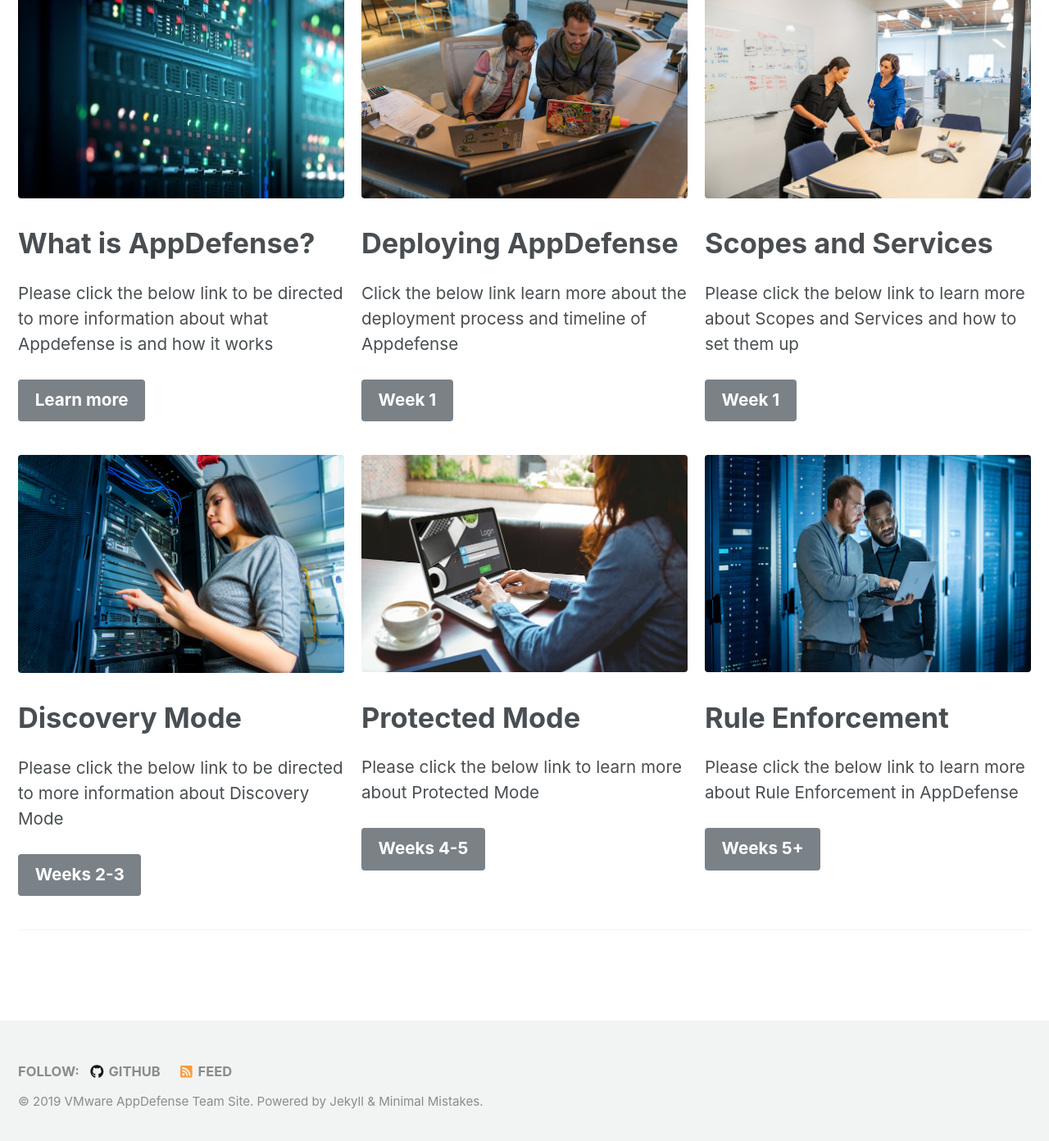
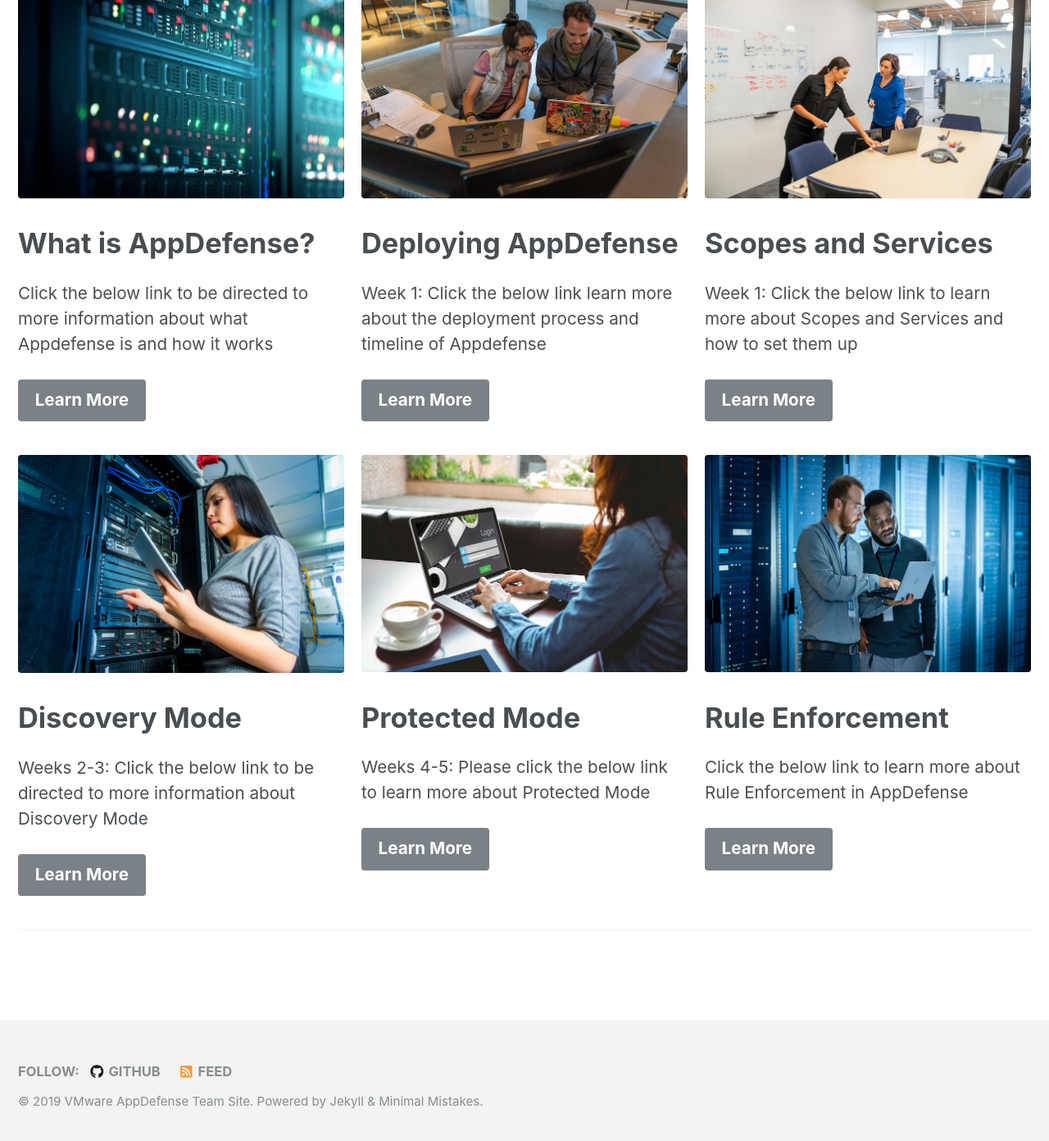
Before and after one commit to vmware-csa-team/AppDefense-Quick-Start-Guide, a Jekyll site: the page built from index.html, in a window 1280 px wide and 1400 px high, scrolled down 540 px. Shown: the top 1392 px of the window at 82% size. Built offline with Jekyll 4.4.1, drawn with Linux system fonts in a browser that asks for light colours; nearby versions of some CDN libraries; the list of posts is cut into pages by our own code.

Commit message:
text edits

```diff
--- a/index.html
+++ b/index.html
@@ -11,44 +11,44 @@
   - image_path: /assets/images/Server.jpg
     alt: "What is Appdefense?"
     title: "What is AppDefense?"
-    excerpt: 'Please click the below link to be directed to more information about what Appdefense is and how it works'
+    excerpt: 'Click the below link to be directed to more information about what Appdefense is and how it works'
     url: "https://stanton26.github.io/workshop-manual-partner/"
-    btn_label: "Learn more"
+    btn_label: "Learn More"
     btn_class: "btn--primary"
   - image_path: /assets/images/deploy.jpg
     alt: "Deploy"
     title: "Deploying AppDefense"
-    excerpt: 'Click the below link learn more about the deployment process and timeline of Appdefense'
+    excerpt: 'Week 1: Click the below link learn more about the deployment process and timeline of Appdefense'
     url: "https://stanton26.github.io/workshop-manual-es/"
-    btn_label: "Week 1"
+    btn_label: "Learn More"
     btn_class: "btn--primary"
   - image_path: /assets/images/scopes.jpg
     alt: "Scopes and Services"
     title: "Scopes and Services"
-    excerpt: 'Please click the below link to learn more about Scopes and Services and how to set them up'
+    excerpt: 'Week 1: Click the below link to learn more about Scopes and Services and how to set them up'
     url: "https://stanton26.github.io/workshop-manual-jp/"
-    btn_label: "Week 1"
+    btn_label: "Learn More"
     btn_class: "btn--primary"
   - image_path: /assets/images/discovery.jpg
     alt: "Discovery Mode "
     title: "Discovery Mode"
-    excerpt: 'Please click the below link to be directed to more information about Discovery Mode'
+    excerpt: 'Weeks 2-3: Click the below link to be directed to more information about Discovery Mode'
     url: "https://stanton26.github.io/workshop-manual/"
-    btn_label: "Weeks 2-3"
+    btn_label: "Learn More"
     btn_class: "btn--primary"
   - image_path: /assets/images/protect.jpg
     alt: "Protected Mode  "
     title: "Protected Mode"
-    excerpt: 'Please click the below link to learn more about Protected Mode'
+    excerpt: ' Weeks 4-5: Please click the below link to learn more about Protected Mode'
     url: "https://stanton26.github.io/workshop-manual-horizon/"
-    btn_label: "Weeks 4-5"
+    btn_label: "Learn More"
     btn_class: "btn--primary"
   - image_path: /assets/images/enforce.jpg
     alt: "Rule Enforcement"
     title: "Rule Enforcement"
-    excerpt: 'Please click the below link to learn more about Rule Enforcement in AppDefense'
+    excerpt: 'Click the below link to learn more about Rule Enforcement in AppDefense'
     url: "https://stanton26.github.io/workshop-manual-pt/"
-    btn_label: "Weeks 5+"
+    btn_label: "Learn More"
     btn_class: "btn--primary"
 ---
 
```
